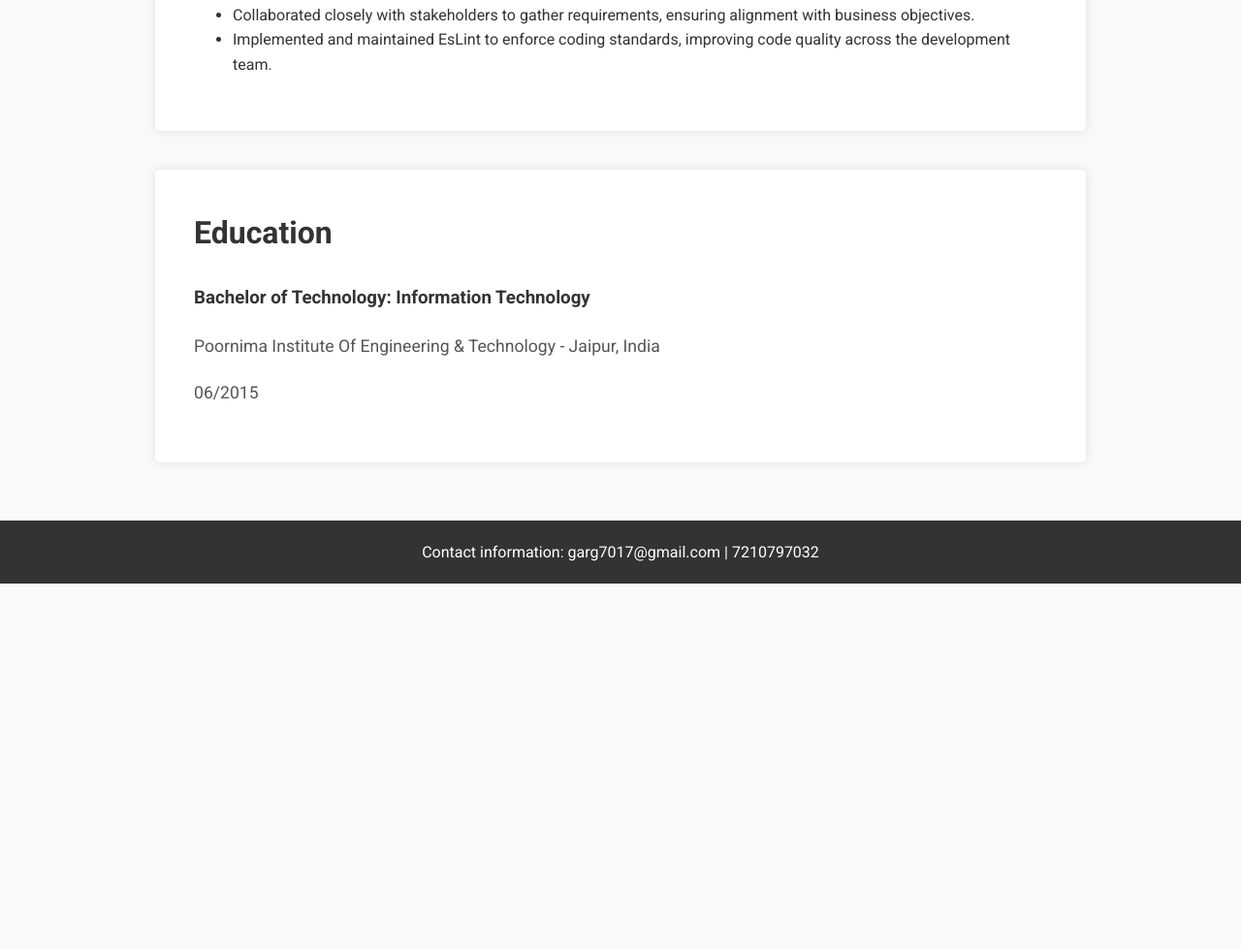
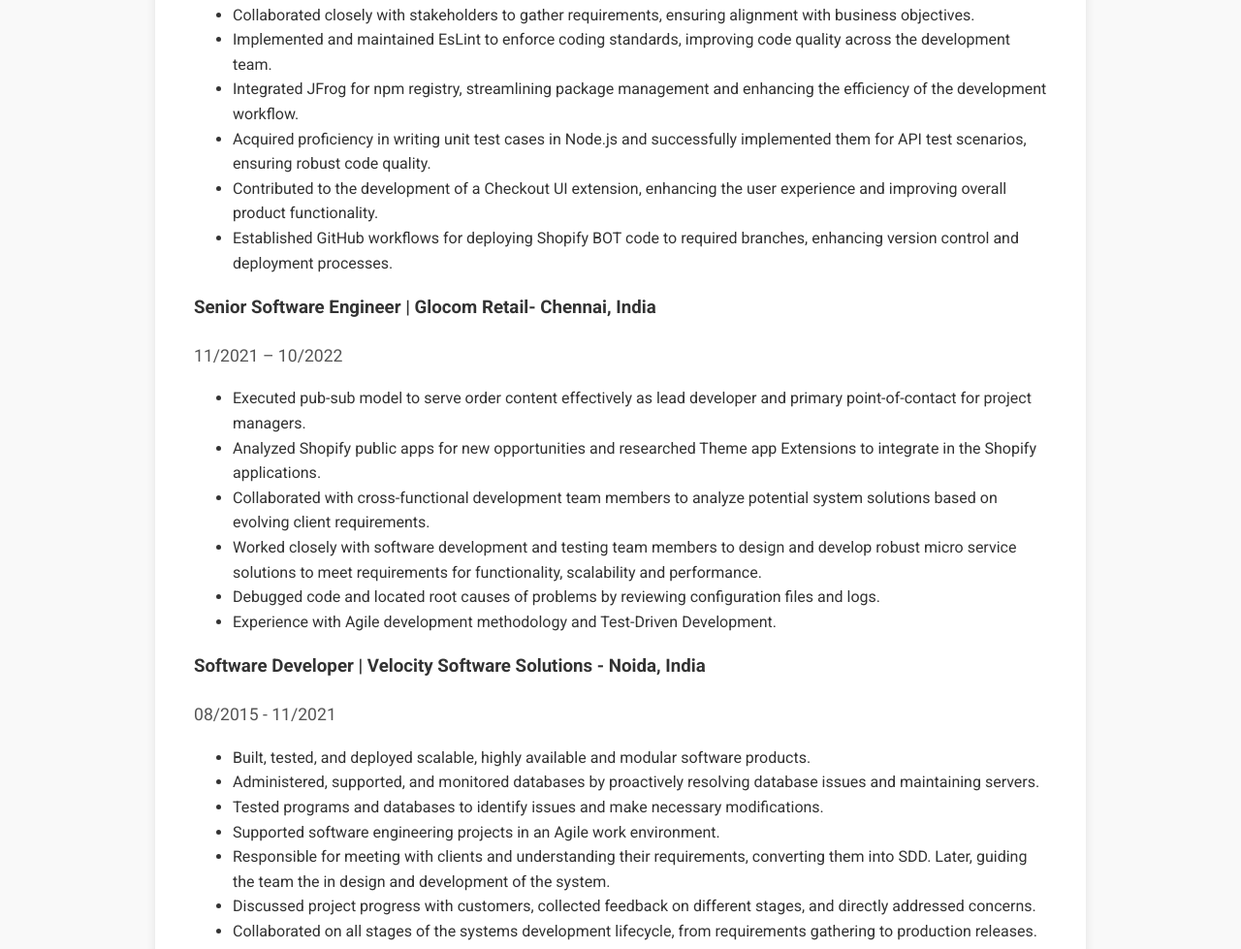
Before and after one commit to garg7017/garg7017.github.io, a plain HTML site: page index.html in a window 1280 px wide. Shown: the part 1181-2160 px from the top of the page at 97% size. Before the commit the page ends 1783 px from the top, so only its background shows below. Drawn offline with Linux system fonts and the light colour scheme.

Commit message:
Update index.html

```diff
--- a/index.html
+++ b/index.html
@@ -124,10 +124,37 @@
                 <ul>
                     <li>Collaborated closely with stakeholders to gather requirements, ensuring alignment with business objectives.</li>
                     <li>Implemented and maintained EsLint to enforce coding standards, improving code quality across the development team.</li>
-                    <!-- Add more details as needed -->
+                    <li>Integrated JFrog for npm registry, streamlining package management and enhancing the efficiency of the development workflow.</li>
+                    <li>Acquired proficiency in writing unit test cases in Node.js and successfully implemented them for API test scenarios, ensuring robust code quality.</li>
+                    <li>Contributed to the development of a Checkout UI extension, enhancing the user experience and improving overall product functionality.</li>
+                    <li>Established GitHub workflows for deploying Shopify BOT code to required branches, enhancing version control and deployment processes.</li>
                 </ul>
             </div>
-            <!-- Add more work history entries as needed -->
+            <div>
+                <h3>Senior Software Engineer | Glocom Retail- Chennai, India</h3>
+                <p>11/2021 – 10/2022</p>
+                <ul>
+                    <li>Executed pub-sub model to serve order content effectively as lead developer and primary point-of-contact for project managers.</li>
+                    <li>Analyzed Shopify public apps for new opportunities and researched Theme app Extensions to integrate in the Shopify applications.</li>
+                    <li>Collaborated with cross-functional development team members to analyze potential system solutions based on evolving client requirements.</li>
+                    <li>Worked closely with software development and testing team members to design and develop robust micro service solutions to meet requirements for functionality, scalability and performance.</li>
+                    <li>Debugged code and located root causes of problems by reviewing configuration files and logs.</li>
+                    <li>Experience with Agile development methodology and Test-Driven Development.</li>
+                </ul>
+            </div>
+            <div>
+                <h3>Software Developer | Velocity Software Solutions - Noida, India</h3>
+                <p>08/2015 - 11/2021</p>
+                <ul>
+                    <li>Built, tested, and deployed scalable, highly available and modular software products.</li>
+                    <li>Administered, supported, and monitored databases by proactively resolving database issues and maintaining servers.</li>
+                    <li>Tested programs and databases to identify issues and make necessary modifications.</li>
+                    <li>Supported software engineering projects in an Agile work environment.</li>
+                    <li>Responsible for meeting with clients and understanding their requirements, converting them into SDD. Later, guiding the team the in design and development of the system.</li>
+                    <li>Discussed project progress with customers, collected feedback on different stages, and directly addressed concerns.</li>
+                    <li>Collaborated on all stages of the systems development lifecycle, from requirements gathering to production releases.</li>
+                </ul>
+            </div>
         </section>
 
         <section id="education">
```
